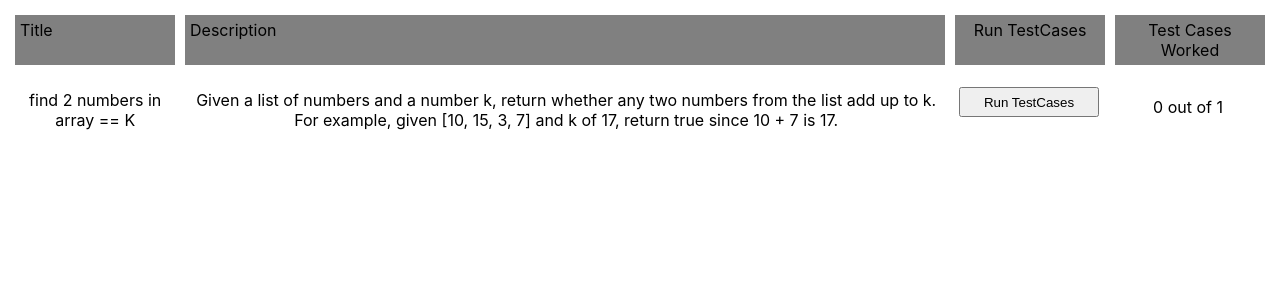
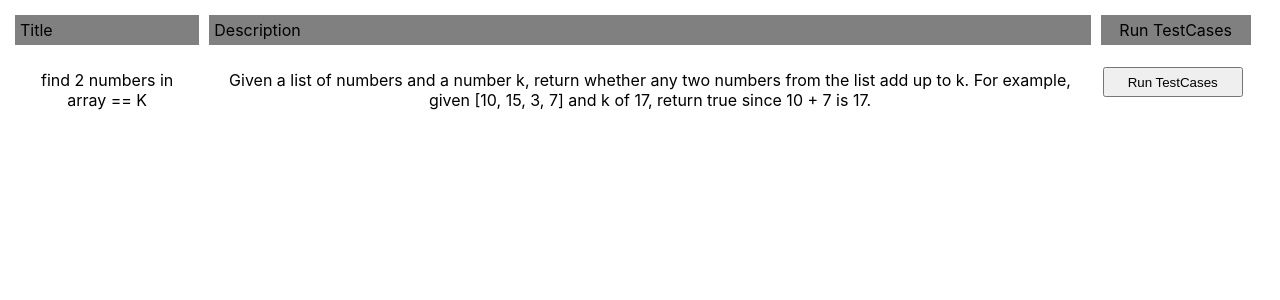
Before and after one commit to AhmadMHawwash/ProblemsEverywhere, a React (Create React App) app: page / in a window 1280 px wide. Shown: the top 300 px of the page. Built offline with nearby package versions, Linux system fonts and the light colour scheme.

Commit message:
remove unneccessary column

```diff
--- a/src/App.js
+++ b/src/App.js
@@ -71,15 +71,10 @@ const styles = {
 }
 
 class App extends Component {
-  static defaultProps = {
-    succeeded: 0,
-    total: 1
-  };
   state = {
     ProblemComponent: null
   };
   render() {
-    const { succeeded, total } = this.props;
     const { ProblemComponent } = this.state;
     return (
       <div className="App">
@@ -88,7 +83,6 @@ class App extends Component {
           <div style={styles.headers.description}>Description</div>
           <div style={{ display: 'flex', flexDirection: 'row', flex: 1 }}>
             <div style={styles.headers.runTestCases}>Run TestCases</div>
-            <div style={styles.headers.runTestCases}>Test Cases Worked</div>
           </div>
         </div>
         <div style={styles.containers.problems}>
@@ -100,7 +94,6 @@ class App extends Component {
                   <div style={styles.description}>{problem.desc.description}</div>
                   <div style={{ display: 'flex', flexDirection: 'row', flex: 1 }}>
                     <button onClick={() => this.setState({ ProblemComponent: problem.comp })} style={styles.runTestCases}>Run TestCases</button>
-                    <div style={styles.runTestCases}>{succeeded} out of {total}</div>
                   </div>
                 </div>
               )
```
